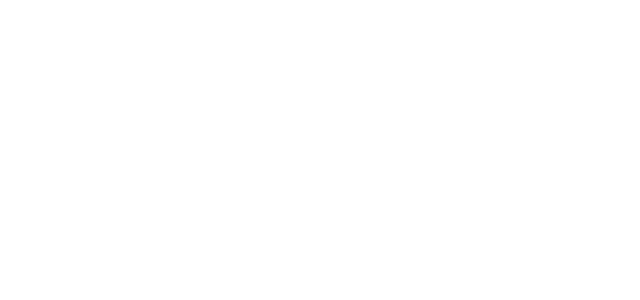
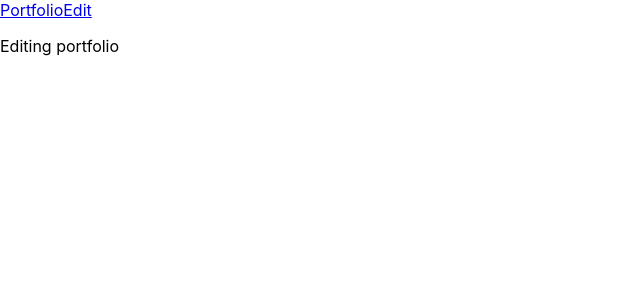
Before and after one commit to csaye/easy-portfolio, a React (Create React App) app: page /edit in a window 1280 px wide. Shown: the top 300 px of the page, without its empty margins (0-640 px from the left). Built offline with nearby package versions, Linux system fonts and the light colour scheme.

Commit message:
Implement basic router navigation.

```diff
--- a/package.json
+++ b/package.json
@@ -8,6 +8,7 @@
     "@testing-library/user-event": "^12.6.2",
     "react": "^17.0.1",
     "react-dom": "^17.0.1",
+    "react-router-dom": "^5.2.0",
     "react-scripts": "4.0.1",
     "web-vitals": "^0.2.4"
   },
--- a/src/components/App/App.js
+++ b/src/components/App/App.js
@@ -1,9 +1,36 @@
 import './App.css';
+import { BrowserRouter as Router, Switch, Route } from 'react-router-dom';
+
+import Navbar from '../Navbar/Navbar.js';
+import Edit from '../Edit/Edit.js';
+import Portfolio from '../Portfolio/Portfolio.js';
 
 function App() {
   return (
     <div className="App">
+      <Router>
+        <header>
+          <Navbar />
+        </header>
+        <section>
+          <Page />
+        </section>
+      </Router>
+    </div>
+  );
+}
 
+function Page() {
+  return (
+    <div className="Page">
+      <Switch>
+        <Route path="/edit">
+          <Edit />
+        </Route>
+        <Route path="/">
+          <Portfolio />
+        </Route>
+      </Switch>
     </div>
   );
 }
--- /dev/null
+++ b/src/components/Edit/Edit.js
@@ -0,0 +1,9 @@
+function Edit() {
+  return (
+    <div className="Edit">
+      <p>Editing portfolio</p>
+    </div>
+  );
+}
+
+export default Edit;
--- /dev/null
+++ b/src/components/Navbar/Navbar.js
@@ -0,0 +1,12 @@
+import { Link } from 'react-router-dom';
+
+function Navbar() {
+  return (
+    <div className="Navbar">
+      <Link to="/">Portfolio</Link>
+      <Link to="/edit">Edit</Link>
+    </div>
+  );
+}
+
+export default Navbar;
--- /dev/null
+++ b/src/components/Portfolio/Portfolio.js
@@ -0,0 +1,9 @@
+function Portfolio() {
+  return (
+    <div className="Portfolio">
+      <p>Portfolio</p>
+    </div>
+  );
+}
+
+export default Portfolio;
```
Also changed, not shown: 1 other file (tests, documents, lock files or other folders).
